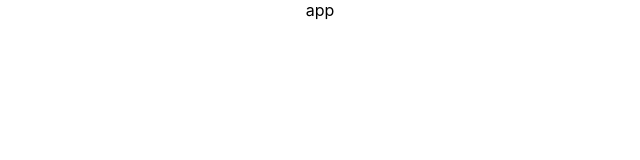
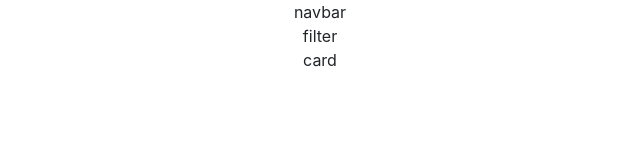
Before and after one commit to all-react-projects/top-react-projects, a React (Create React App) app: page / in a window 1280 px wide. Shown: the top 160 px of the page, without its empty margins (320-960 px from the left). Built offline with nearby package versions, Linux system fonts and the light colour scheme.

Commit message:
basic component added

```diff
--- a/package.json
+++ b/package.json
@@ -6,9 +6,11 @@
     "@testing-library/jest-dom": "^5.16.5",
     "@testing-library/react": "^13.4.0",
     "@testing-library/user-event": "^13.5.0",
+    "bootstrap": "^5.2.3",
     "react": "^18.2.0",
     "react-dom": "^18.2.0",
     "react-scripts": "5.0.1",
+    "react-toastify": "^9.1.3",
     "web-vitals": "^2.1.4"
   },
   "scripts": {
--- a/public/index.html
+++ b/public/index.html
@@ -15,6 +15,10 @@
       user's mobile device or desktop. See https://developers.google.com/web/fundamentals/web-app-manifest/
     -->
     <link rel="manifest" href="%PUBLIC_URL%/manifest.json" />
+   <!--bootstrap css-->
+   <link href="https://cdn.jsdelivr.net/npm/bootstrap@5.0.2/dist/css/bootstrap.min.css" rel="stylesheet" integrity="sha384-EVSTQN3/azprG1Anm3QDgpJLIm9Nao0Yz1ztcQTwFspd3yD65VohhpuuCOmLASjC" crossorigin="anonymous">
+
+
     <!--
       Notice the use of %PUBLIC_URL% in the tags above.
       It will be replaced with the URL of the `public` folder during the build.
@@ -39,5 +43,8 @@
       To begin the development, run `npm start` or `yarn start`.
       To create a production bundle, use `npm run build` or `yarn build`.
     -->
+       <!--bootstrap js-->
+       <script src="https://cdn.jsdelivr.net/npm/bootstrap@5.0.2/dist/js/bootstrap.bundle.min.js" integrity="sha384-MrcW6ZMFYlzcLA8Nl+NtUVF0sA7MsXsP1UyJoMp4YLEuNSfAP+JcXn/tWtIaxVXM" crossorigin="anonymous"></script>
+
   </body>
 </html>
--- a/src/App.js
+++ b/src/App.js
@@ -1,10 +1,16 @@
-
 import './App.css';
+import Navbar from "./Navbar";
+import Filter from "./Filter";
+import Cards from "./Cards";
 
 function App() {
   return (
     <div className="App">
-      app
+       <Navbar/>
+
+       <Filter/>
+
+       <Cards/>
     </div>
   );
 }
--- /dev/null
+++ b/src/Cards.js
@@ -0,0 +1,11 @@
+import React from 'react'
+
+function Cards() {
+  return (
+    <div>
+      card
+    </div>
+  )
+}
+
+export default Cards
--- /dev/null
+++ b/src/Filter.js
@@ -0,0 +1,11 @@
+import React from 'react'
+
+function Filter() {
+  return (
+    <div>
+      filter
+    </div>
+  )
+}
+
+export default Filter
--- /dev/null
+++ b/src/Navbar.js
@@ -0,0 +1,11 @@
+import React from 'react'
+
+function Navbar() {
+  return (
+    <div>
+      navbar
+    </div>
+  )
+}
+
+export default Navbar
--- a/src/index.js
+++ b/src/index.js
@@ -2,10 +2,13 @@ import React from 'react';
 import ReactDOM from 'react-dom/client';
 import './index.css';
 import App from './App';
+import { ToastContainer } from 'react-toastify';
+import "react-toastify/dist/ReactToastify.css";
 
 const root = ReactDOM.createRoot(document.getElementById('root'));
 root.render(
   <React.StrictMode>
     <App />
+    <ToastContainer/>
   </React.StrictMode>
 );
```
Also changed, not shown: src/Card.js (added, +11 -0 lines), src/data.js (added, +24 -0 lines), 1 other file (tests, documents, lock files or other folders).
